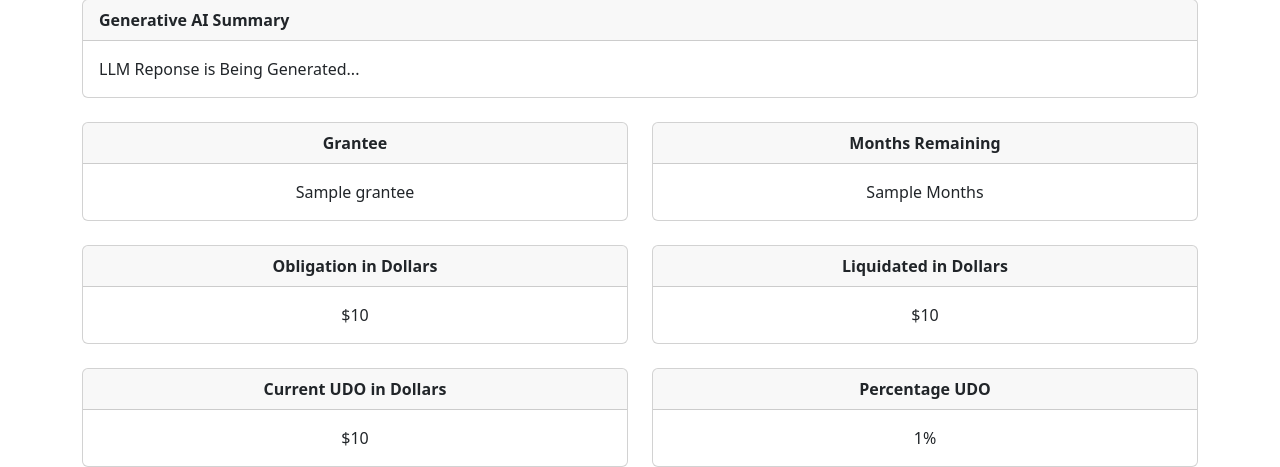
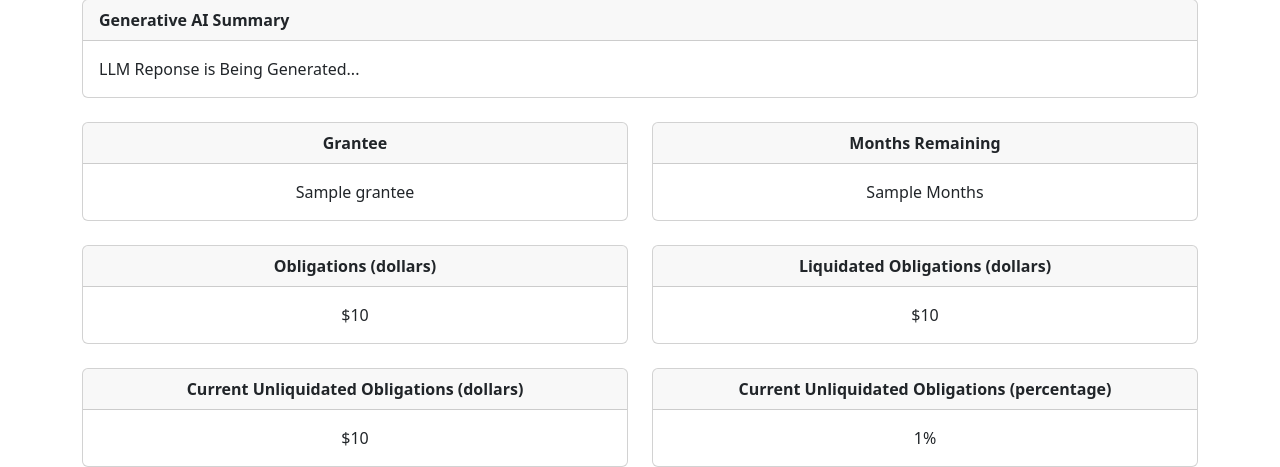
Before and after one commit to nmellachervu1/Grant-Management, a Flask app: template templates/grant_chart3.html in a window 1280 px wide. Shown: the part 343-810 px from the top of the page. Run offline with Flask 3, Linux system fonts and the light colour scheme; the template is opened without the code that fills it: most values are stand-ins (such as "Sample title", 1, 10 or a date in 2020); style sheets or scripts are compiled from the project's sources.

Commit message:
Changing naming conventions for grant tool

```diff
--- a/templates/grant_chart3.html
+++ b/templates/grant_chart3.html
@@ -44,7 +44,7 @@
         </div>
         <div class="card mt-4">
             <div class="card-header" style= "font-weight: bold;">
-                Obligation in Dollars
+                Obligations (dollars)
             </div>
             <div class="card-body">
                 <p class="card-text">${{ '{:,.0f}'.format(grant_obligation) }}</p>
@@ -52,7 +52,7 @@
         </div>
         <div class="card mt-4">
             <div class="card-header" style= "font-weight: bold;">
-                Current UDO in Dollars
+                Current Unliquidated Obligations (dollars)
             </div>
             <div class="card-body">
                 <p class="card-text">${{ '{:,.0f}'.format(grant_udo) }}</p>
@@ -70,7 +70,7 @@
         </div>
         <div class="card mt-4">
             <div class="card-header" style= "font-weight: bold;">
-                Liquidated in Dollars
+                Liquidated Obligations (dollars)
             </div>
             <div class="card-body">
                 <p class="card-text">${{ '{:,.0f}'.format(grant_liquidated) }}</p>
@@ -78,7 +78,7 @@
         </div>
         <div class="card mt-4">
             <div class="card-header" style= "font-weight: bold;">
-                Percentage UDO
+                Current Unliquidated Obligations (percentage)
             </div>
             <div class="card-body">
                 <p class="card-text">{{ udo_percentage | round(0) }}%</p>
```
